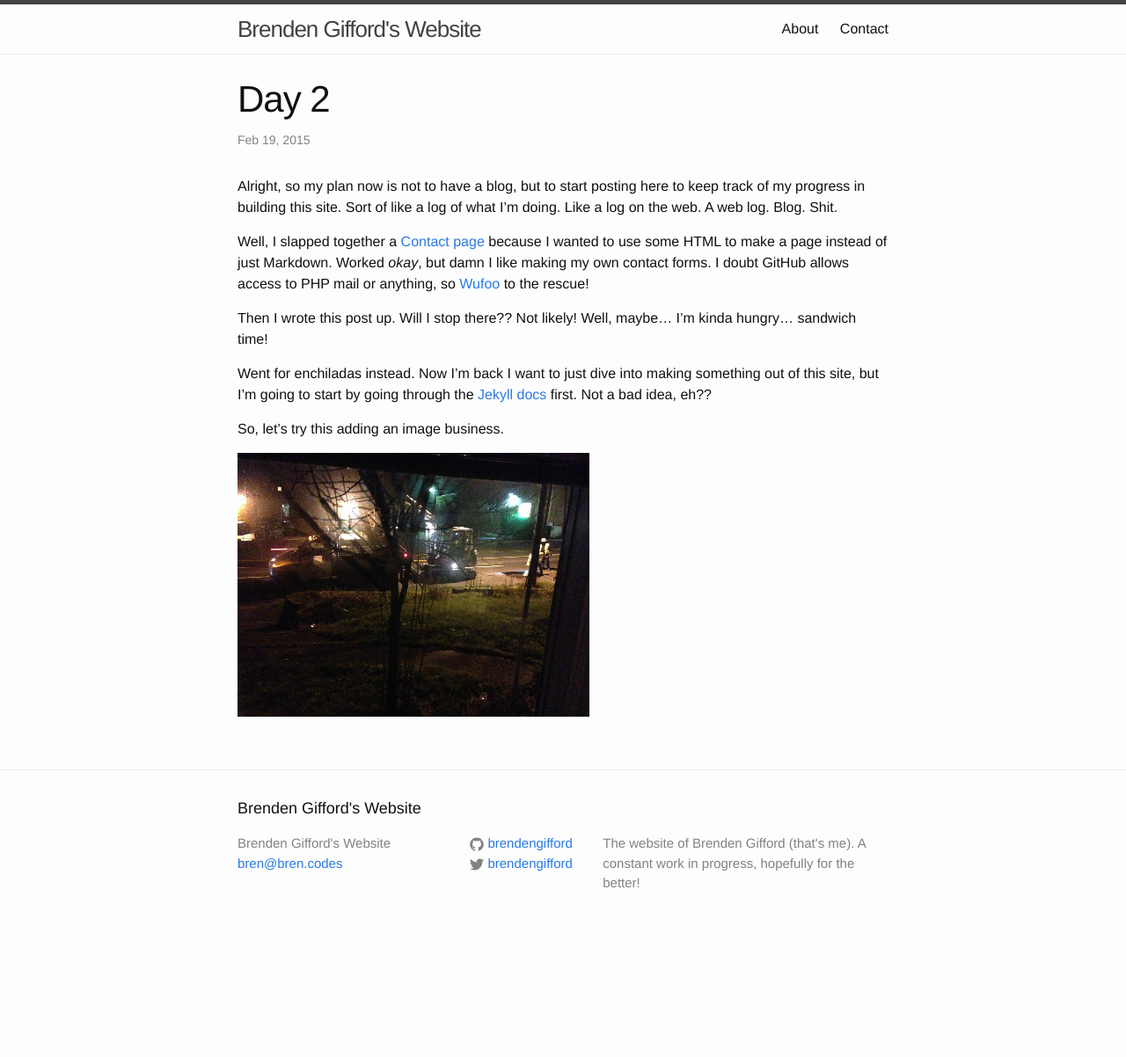
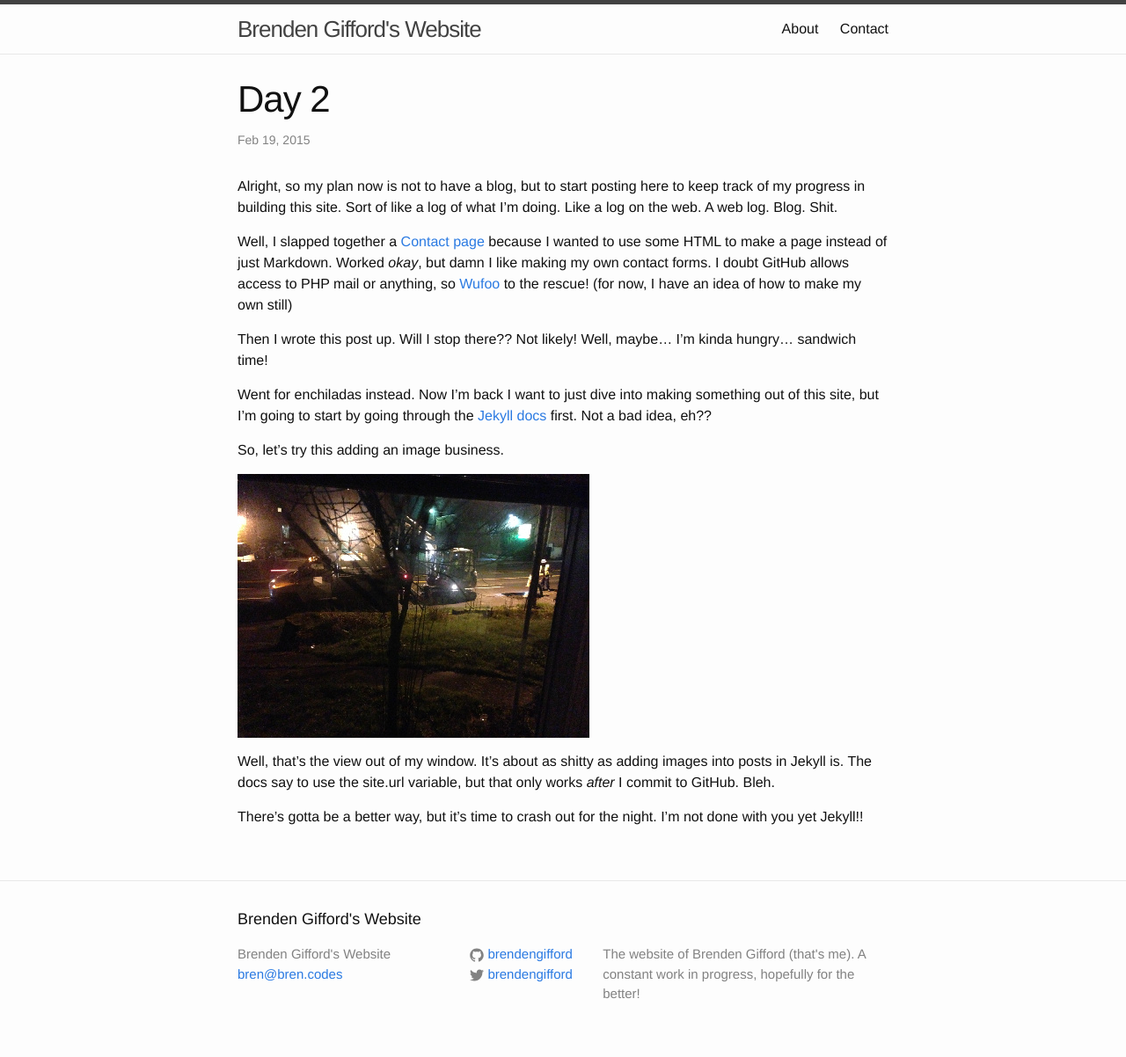
Before and after one commit to brendengifford/brendengifford.github.io, a Jekyll site: the page built from _posts/2015-2-18-day-2.md, in a window 1280 px wide. Shown: the whole page at 88% size. Built offline with Jekyll 4.4.1, drawn with Linux system fonts in a browser that asks for light colours; before the commit the page ends 1076 px from its top, so only the background shows below that.

Commit message:
update Day 2 post

```diff
--- a/_posts/2015-2-18-day-2.md
+++ b/_posts/2015-2-18-day-2.md
@@ -7,7 +7,7 @@ category: sitelog
 
 Alright, so my plan now is not to have a blog, but to start posting here to keep track of my progress in building this site. Sort of like a log of what I'm doing. Like a log on the web. A web log. Blog. Shit.
 
-Well, I slapped together a [Contact page][contact] because I wanted to use some HTML to make a page instead of just Markdown. Worked *okay*, but damn I like making my own contact forms. I doubt GitHub allows access to PHP mail or anything, so [Wufoo][wufoo] to the rescue!
+Well, I slapped together a [Contact page][contact] because I wanted to use some HTML to make a page instead of just Markdown. Worked *okay*, but damn I like making my own contact forms. I doubt GitHub allows access to PHP mail or anything, so [Wufoo][wufoo] to the rescue! (for now, I have an idea of how to make my own still)
 
 Then I wrote this post up. Will I stop there?? Not likely! Well, maybe... I'm kinda hungry... sandwich time!
 
@@ -17,6 +17,10 @@ So, let's try this adding an image business.
 
 ![The view out of my window]({{ site.url }}/img/out-my-window.jpg)
 
+Well, that's the view out of my window. It's about as shitty as adding images into posts in Jekyll is. The docs say to use the site.url variable, but that only works *after* I commit to GitHub. Bleh.
+
+There's gotta be a better way, but it's time to crash out for the night. I'm not done with you yet Jekyll!!
+
 [contact]: /contact/
 [wufoo]:   http://www.wufoo.com/
 [docs]:    http://jekyllrb.com/docs/home/
```
